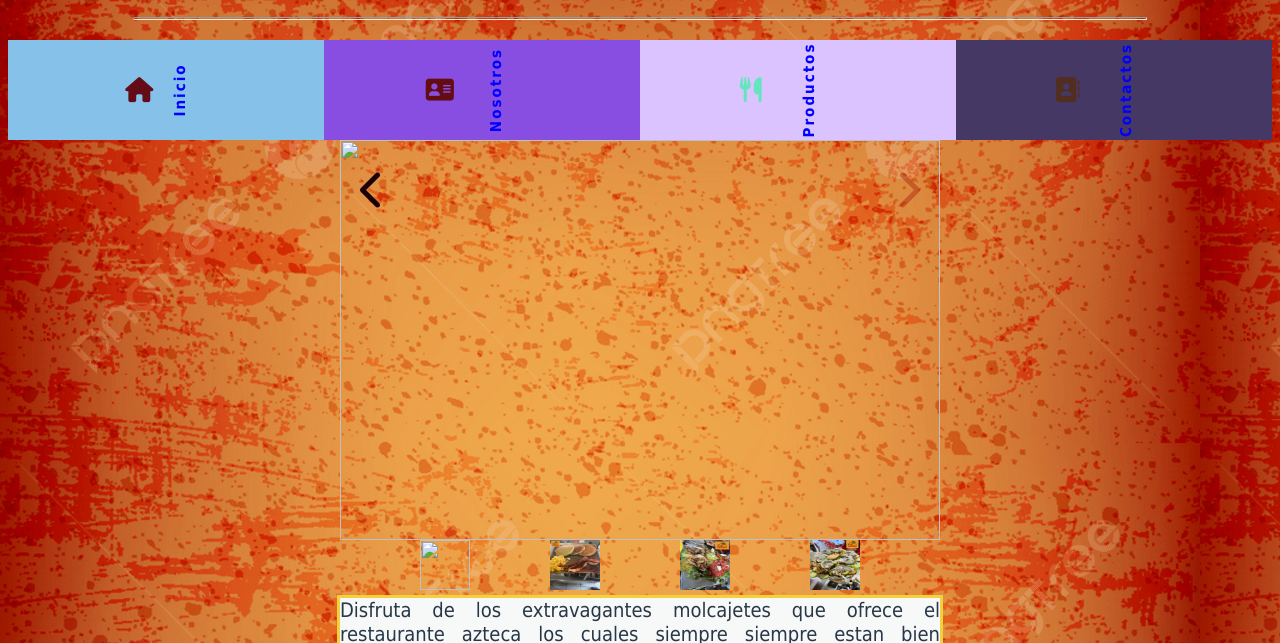
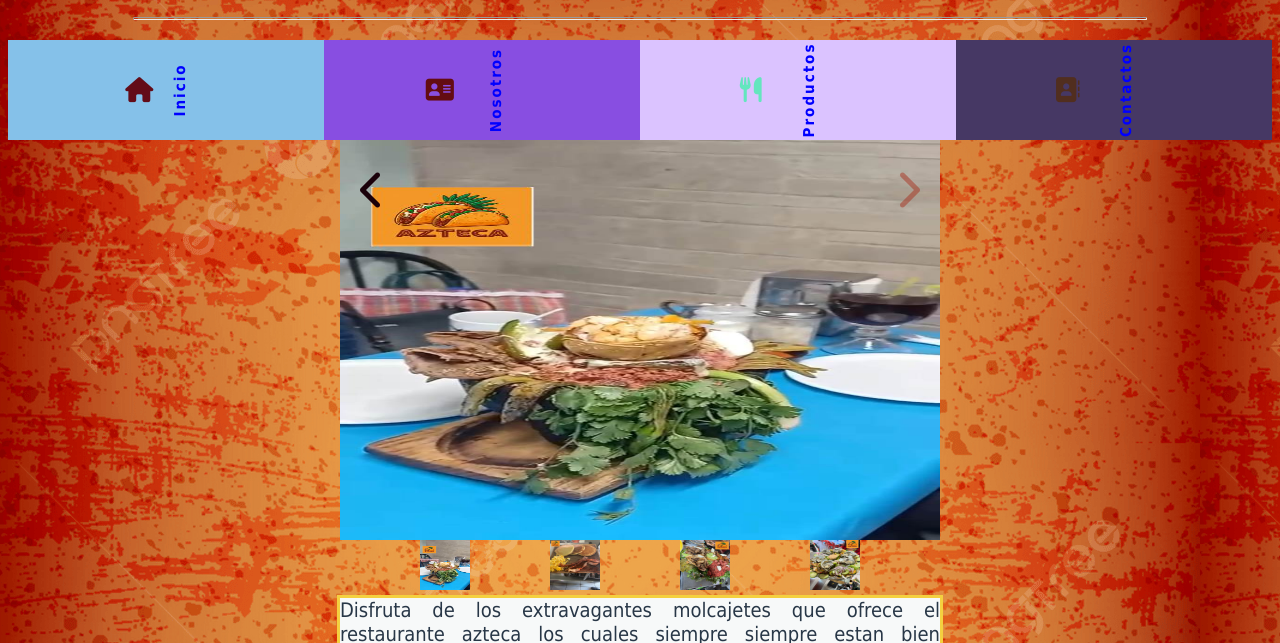
Before and after one commit to pepinocruck/Restaurante-Azteca, a plain HTML site: page html/molcajete 1.html in a window 1280 px wide. Shown: the part 157-800 px from the top of the page. Drawn offline with Linux system fonts and the light colour scheme.

Commit message:
Update molcajete 1.html

```diff
--- a/html/molcajete 1.html
+++ b/html/molcajete 1.html
@@ -52,7 +52,7 @@
 		     <div class="contecarrousel">
 		         <div class="itemcarrousel" id="itemcarrousel-1">
 				     <div class="itemcarrouseltarjeta">
-					    <img src="../imagenes/molcajete1.png" width="600" height="400">
+					    <img src="../imagenes/Imagen14.jpg" width="600" height="400">
 					 </div>
 					    <div class="itemcarrouselarrows">
 					        <a href="#itemcarrousel-4">
@@ -105,7 +105,7 @@
 		     </div>
 		     <div class="contecarrouselcontroller">
                 <a href="#itemcarrousel-1">
-				    <img src="../imagenes/molcajete1.png" width="50" height="50">
+				    <img src="../imagenes/Imagen14.jpg" width="50" height="50">
 				</a>
 				<a href="#itemcarrousel-2">
 				    <img src="../imagenes/platillo25.jpg" width="50" height="50">
```
